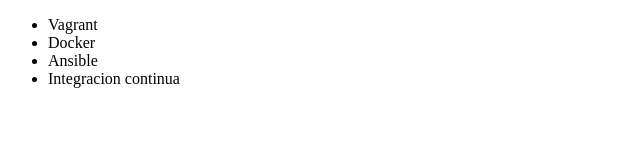
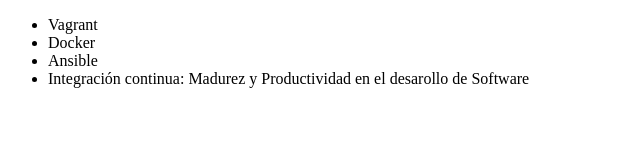
Before and after one commit to aleckermit/alura-git-curso, a plain HTML site: page index.html in a window 1280 px wide. Shown: the whole page, without its empty margins (0-640 px from the left). Drawn offline with Linux system fonts and the light colour scheme.

Commit message:
Renombrando curso de integración continua

```diff
--- a/index.html
+++ b/index.html
@@ -9,7 +9,8 @@
          <li> Vagrant </li>
          <li> Docker </li>
          <li> Ansible </li>
-         <li> Integracion continua </li>
+         <li> Integración continua: Madurez y Productividad en el desarollo
+          de Software </li>
      </ul>
 </body>
 </html>
```
